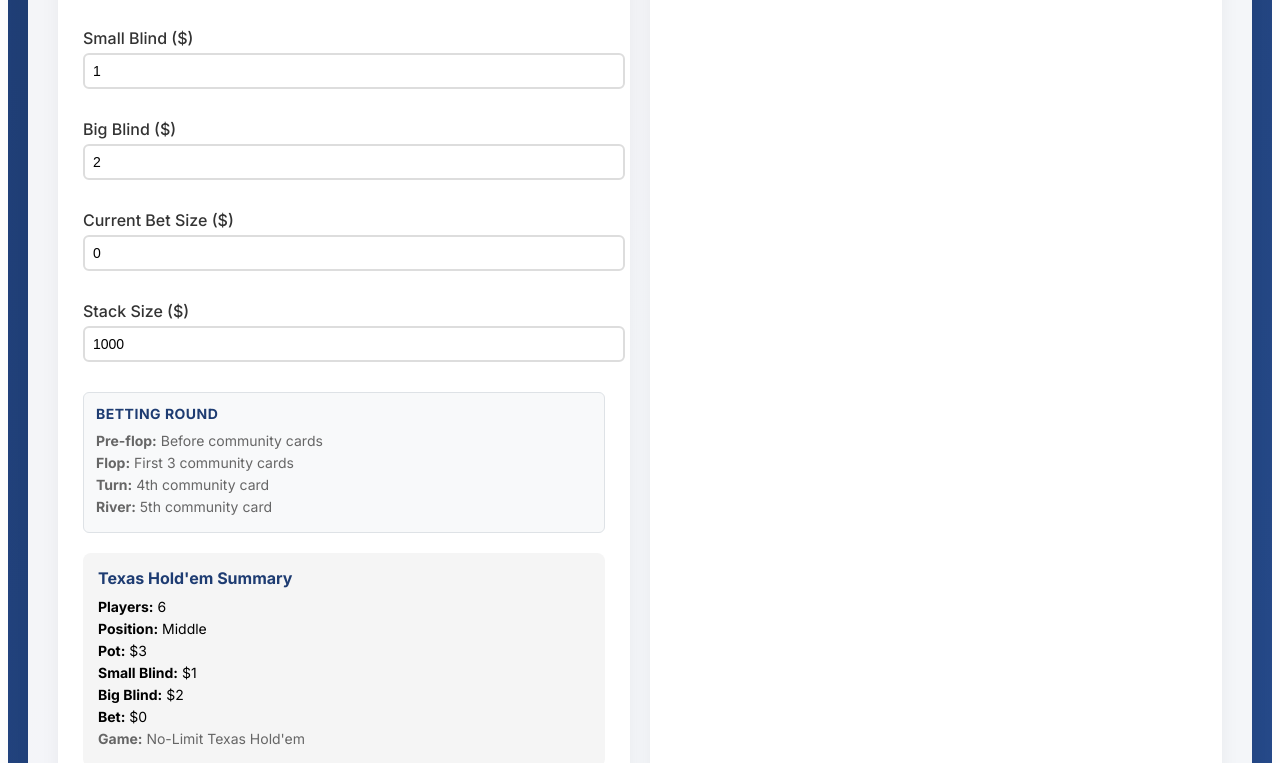
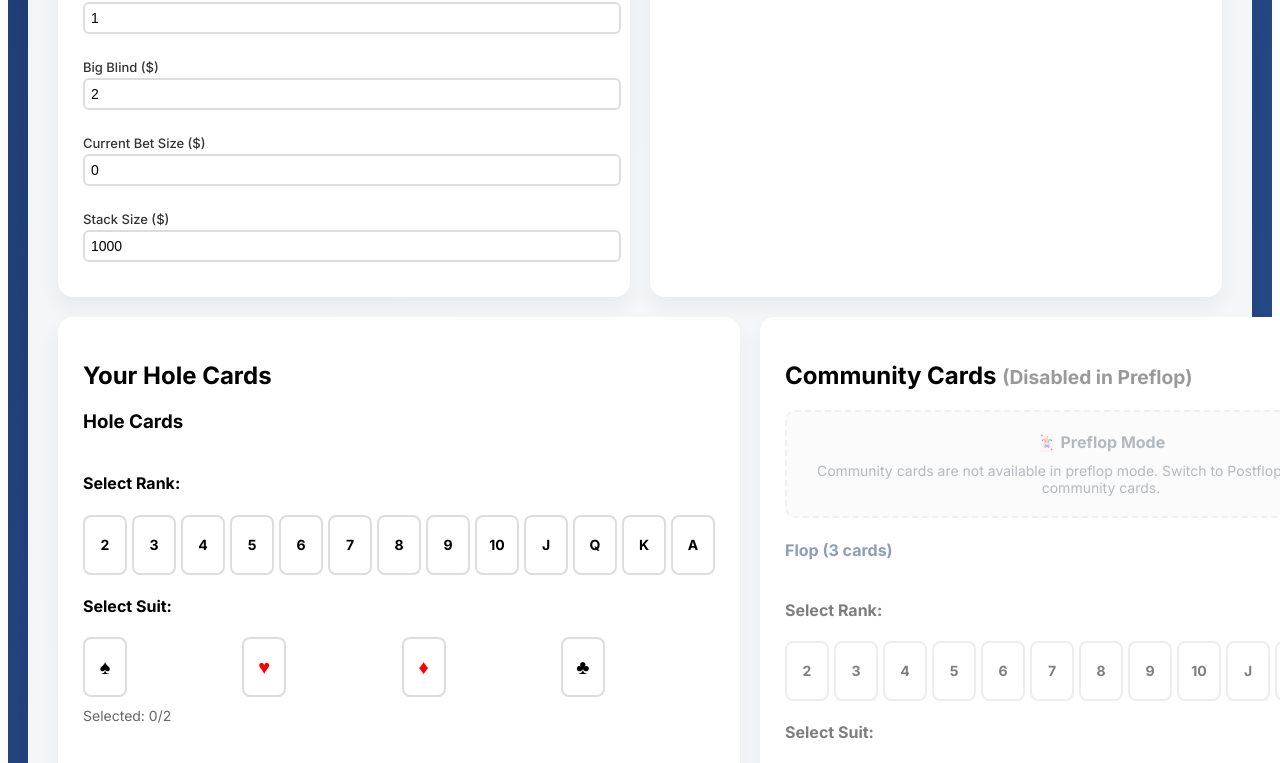
Before and after one commit to Benjapos/p_ker_buddy, a React (Create React App) app: page / in a window 1280 px wide. Shown: the part 667-1430 px from the top of the page. Built offline with nearby package versions, Linux system fonts and the light colour scheme.

Commit message:
Fix flop cards display - prevent overlapping, add proper keys and flex-shrink

```diff
--- a/src/components/BoardSelector.js
+++ b/src/components/BoardSelector.js
@@ -13,9 +13,10 @@
 
 const BoardCards = styled.div`
   display: flex;
-  gap: 10px;
+  gap: 8px;
   margin-top: 10px;
   flex-wrap: wrap;
+  align-items: center;
 `;
 
 const BoardCard = styled.div`
@@ -31,6 +32,7 @@
   background: white;
   color: #333;
   position: relative;
+  flex-shrink: 0;
 
   &:hover {
     border-color: #007bff;
@@ -81,6 +83,9 @@
   // Create unified community cards display
   const allCommunityCards = [...flop, turn, river].filter(Boolean);
 
+  // Debug logging
+  console.log('BoardSelector - flop:', flop, 'turn:', turn, 'river:', river);
+
   return (
     <div style={{ opacity: disabled ? 0.5 : 1, pointerEvents: disabled ? 'none' : 'auto' }}>
       {disabled && (
@@ -105,19 +110,19 @@
           <BoardTitle>Community Cards</BoardTitle>
           <BoardCards>
             {flop.map((card, index) => (
-              <BoardCard key={`flop-${index}`} style={{ borderColor: '#4CAF50' }}>
+              <BoardCard key={`flop-${card}-${index}`} style={{ borderColor: '#4CAF50' }}>
                 {card}
                 <RemoveButton onClick={() => removeFlopCard(card)}>×</RemoveButton>
               </BoardCard>
             ))}
             {turn && (
-              <BoardCard style={{ borderColor: '#FF9800' }}>
+              <BoardCard key="turn" style={{ borderColor: '#FF9800' }}>
                 {turn}
                 <RemoveButton onClick={clearTurn}>×</RemoveButton>
               </BoardCard>
             )}
             {river && (
-              <BoardCard style={{ borderColor: '#2196F3' }}>
+              <BoardCard key="river" style={{ borderColor: '#2196F3' }}>
                 {river}
                 <RemoveButton onClick={clearRiver}>×</RemoveButton>
               </BoardCard>
--- a/src/components/GameInfo.js
+++ b/src/components/GameInfo.js
@@ -2,20 +2,21 @@
 import styled from 'styled-components';
 
 const FormGroup = styled.div`
-  margin-bottom: 15px;
+  margin-bottom: 10px;
   width: 100%;
 `;
 
 const Label = styled.label`
   display: block;
-  margin-bottom: 5px;
+  margin-bottom: 3px;
   font-weight: 500;
   color: #333;
+  font-size: 13px;
 `;
 
 const Input = styled.input`
   width: 100%;
-  padding: 8px;
+  padding: 6px;
   border: 2px solid #ddd;
   border-radius: 6px;
   font-size: 14px;
@@ -29,7 +30,7 @@
 
 const Select = styled.select`
   width: 100%;
-  padding: 8px;
+  padding: 6px;
   border: 2px solid #ddd;
   border-radius: 6px;
   font-size: 14px;
@@ -42,21 +43,7 @@
   }
 `;
 
-const BettingRound = styled.div`
-  background: #f8f9fa;
-  border: 1px solid #dee2e6;
-  border-radius: 6px;
-  padding: 12px;
-  margin-bottom: 12px;
-`;
 
-const RoundTitle = styled.h4`
-  margin: 0 0 10px 0;
-  color: #1e3c72;
-  font-size: 14px;
-  text-transform: uppercase;
-  letter-spacing: 0.5px;
-`;
 
 const GameInfoContainer = styled.div`
   display: flex;
@@ -174,61 +161,6 @@
           placeholder="Enter stack size"
         />
       </FormGroup>
-
-      <div>
-        <BettingRound>
-          <RoundTitle>Betting Round</RoundTitle>
-          <div style={{ fontSize: '14px', color: '#666' }}>
-            <p style={{ margin: '5px 0' }}>
-              <strong>Pre-flop:</strong> Before community cards
-            </p>
-            <p style={{ margin: '5px 0' }}>
-              <strong>Flop:</strong> First 3 community cards
-            </p>
-            <p style={{ margin: '5px 0' }}>
-              <strong>Turn:</strong> 4th community card
-            </p>
-            <p style={{ margin: '5px 0' }}>
-              <strong>River:</strong> 5th community card
-            </p>
-          </div>
-        </BettingRound>
-
-        <div style={{
-          background: '#f5f5f5',
-          padding: '15px',
-          borderRadius: '8px',
-          marginTop: '20px'
-        }}>
-          <h4 style={{ margin: '0 0 10px 0', color: '#1e3c72' }}>Texas Hold'em Summary</h4>
-          <p style={{ margin: '5px 0', fontSize: '14px' }}>
-            <strong>Players:</strong> {numPlayers}
-          </p>
-          <p style={{ margin: '5px 0', fontSize: '14px' }}>
-            <strong>Position:</strong> {position.replace('_', ' ').replace(/\b\w/g, l => l.toUpperCase())}
-          </p>
-          <p style={{ margin: '5px 0', fontSize: '14px' }}>
-            <strong>Pot:</strong> ${potSize}
-          </p>
-          <p style={{ margin: '5px 0', fontSize: '14px' }}>
-            <strong>Small Blind:</strong> ${smallBlind}
-          </p>
-          <p style={{ margin: '5px 0', fontSize: '14px' }}>
-            <strong>Big Blind:</strong> ${bigBlind}
-          </p>
-          <p style={{ margin: '5px 0', fontSize: '14px' }}>
-            <strong>Bet:</strong> ${betSize}
-          </p>
-          {betSize > 0 && (
-            <p style={{ margin: '5px 0', fontSize: '14px' }}>
-              <strong>Pot Odds:</strong> {((potSize / betSize) * 100).toFixed(1)}%
-            </p>
-          )}
-          <p style={{ margin: '5px 0', fontSize: '14px', color: '#666' }}>
-            <strong>Game:</strong> No-Limit Texas Hold'em
-          </p>
-        </div>
-      </div>
     </GameInfoContainer>
   );
 };
```
Also changed, not shown: 7 other files (tests, documents, lock files or other folders).
